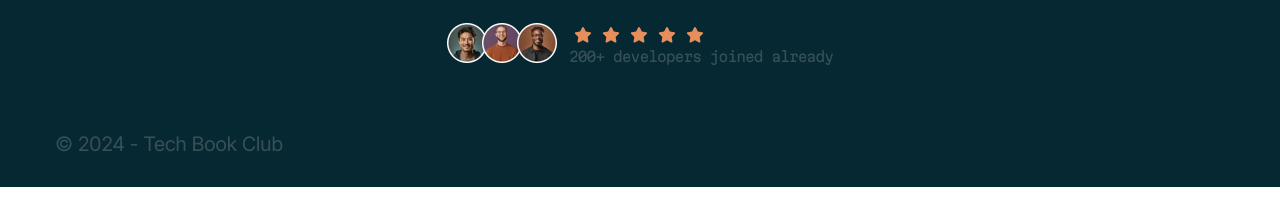
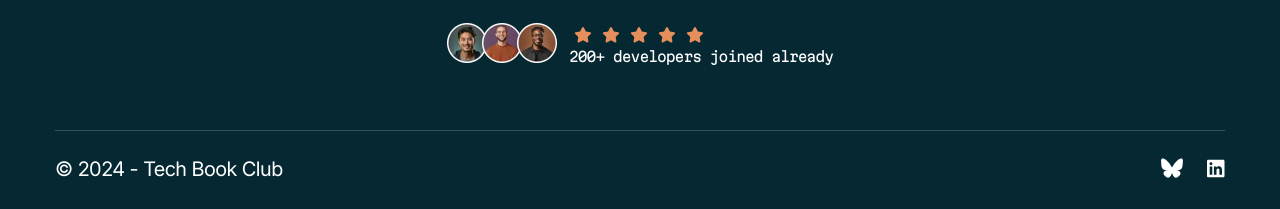
Before and after one commit to dspereira/tech-book-club-landing-page, a plain HTML site: page index.html in a window 1280 px wide. Shown: the part 4211-4420 px from the top of the page. Before the commit the page ends 4398 px from the top, so only its background shows below. Drawn offline with Linux system fonts and the light colour scheme.

Commit message:
Updated the footer styles.

```diff
--- a/index.html
+++ b/index.html
@@ -320,7 +320,11 @@
         </div>
 
         <div class="footer-copyright">
-          © 2024 - Tech Book Club
+          <p>© 2024 - Tech Book Club</p>
+          <div class="footer-logos">
+            <img src="assets/images/logo-bluesky.svg" width="22" height="23" alt="Bluesky logo" />
+            <img src="assets/images/logo-linkedin.svg" width="18" height="19" alt="Linkedin logo" />
+          </div>
         </div>
       </div>
     </div>
--- a/styles/desktop.css
+++ b/styles/desktop.css
@@ -266,7 +266,15 @@
     }
 
     .footer-copyright {
-        grid-column: 1 / -1;
-        grid-row: 2;
+        display: flex;
+        flex-direction: row;
+        justify-content: space-between;
+        align-items: center;
+    }
+
+    .footer-logos {
+        display: flex;
+        align-items: center;
+        gap: 2.4rem;
     }
 }
--- a/styles/mobile.css
+++ b/styles/mobile.css
@@ -188,6 +188,14 @@
 }
 
 .footer-copyright {
-    grid-column: 1 / -1;
-    grid-row: 2;
+    display: flex;
+    flex-direction: column;
+    align-items: center;
+    gap: 1.6rem;
 }
+
+.footer-logos {
+    display: flex;
+    align-items: center;
+    gap: 2.4rem;
+}
--- a/styles/style.css
+++ b/styles/style.css
@@ -169,6 +169,15 @@ ul, ol {
     gap: 1.2rem;
 }
 
+.hero-testimonials p{
+    color: hsl(195, 23%, 28%);
+}
+
+.footer-testimonials p{
+    color: hsl(0, 0%, 100%);
+}
+
+
 .testimonials-photos {
     width: 11rem;
     height: auto;
@@ -184,7 +193,6 @@ ul, ol {
     font-weight: 400;
     line-height: 120%;
     letter-spacing: -1px;
-    color: hsl(195, 23%, 28%);
 }
 
 .header-container {
@@ -405,3 +413,11 @@ ul, ol {
 .footer-section h2 {
     color: hsl(17, 41%, 97%);
 }
+
+.footer-copyright {
+    grid-column: 1 / -1;
+    grid-row: 2;
+    padding-top: 2.4rem;
+    border-top: 1px solid hsl(195, 23%, 28%);
+    color: hsl(0, 0%, 100%);
+}
--- a/styles/tablet.css
+++ b/styles/tablet.css
@@ -233,7 +233,15 @@
     }
 
     .footer-copyright {
-        grid-column: 1 / -1;
-        grid-row: 2;
+        display: flex;
+        flex-direction: row;
+        justify-content: space-between;
+        align-items: center;
+    }
+
+    .footer-logos {
+        display: flex;
+        align-items: center;
+        gap: 2.4rem;
     }
 }
```
